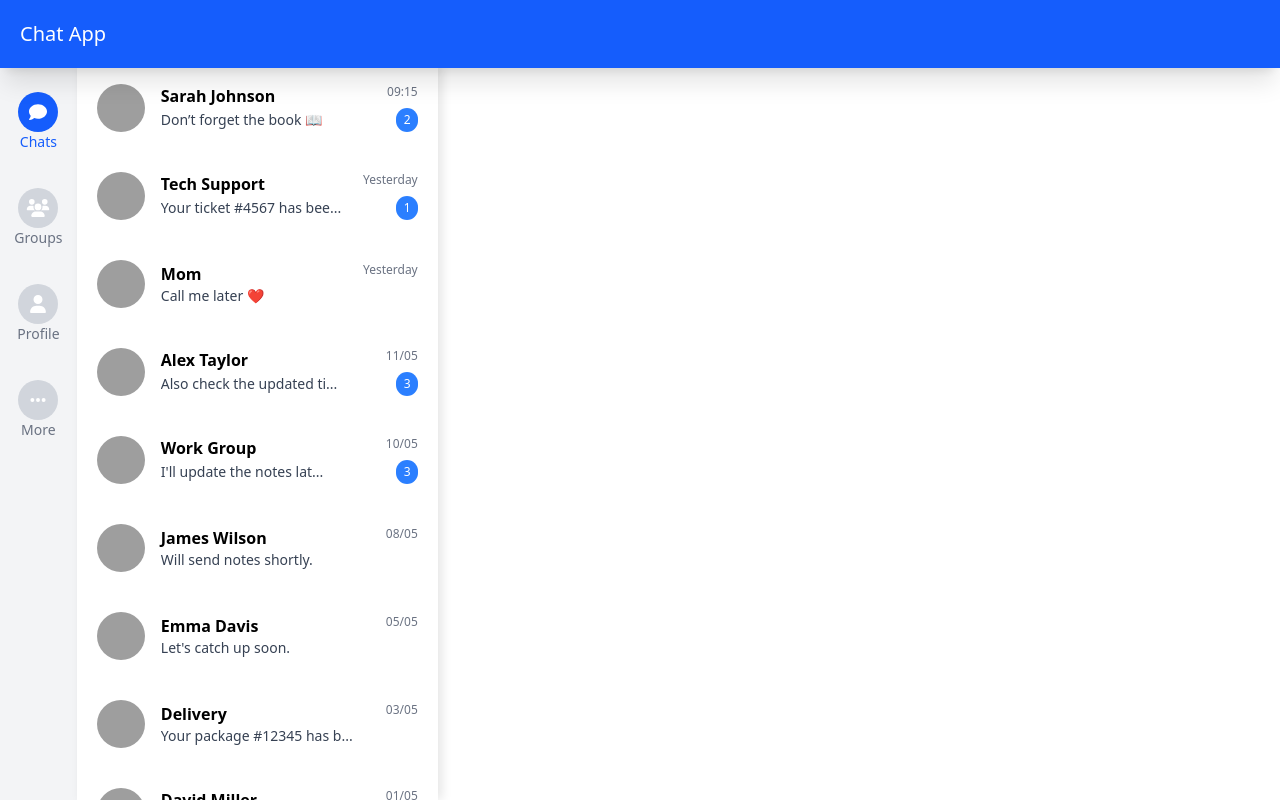
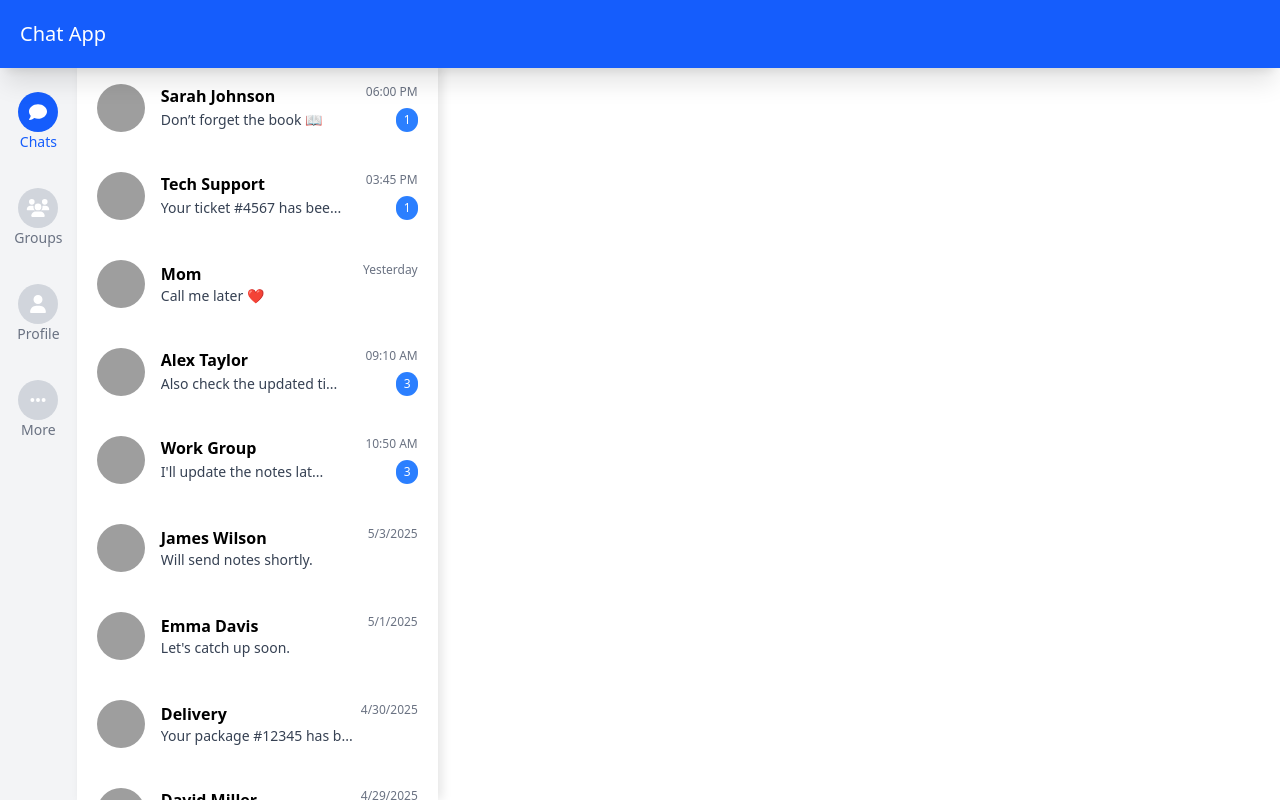
Before and after one commit to Catalin246/web-development-2, a Vue app in the folder client/: page /chats in a window 1280 px wide. Built offline with nearby package versions, Linux system fonts and the light colour scheme; grey boxes are pictures that could not be loaded; the HTML template or start-up script is replaced by a standard one.

Commit message:
Display the unread messages.

```diff
--- a/client/src/views/ChatsView.vue
+++ b/client/src/views/ChatsView.vue
@@ -21,142 +21,149 @@ onUnmounted(() => {
   window.removeEventListener('resize', updateWidth)
 })
 
-// Chats data with a computed unread count
+// Chats data with individual timestamps for each message
 const chats = ref([
   {
     name: "Sarah Johnson",
-    time: "09:15",
     avatar: "https://randomuser.me/api/portraits/women/1.jpg",
     messages: [
-      { text: "Hey, are we still meeting tomorrow at the coffee shop?", read: false, fromMe: false },
-      { text: "I’ll be there at 10!", read: false, fromMe: true },
-      { text: "Don’t forget the book 📖", read: true, fromMe: false }
+      { text: "Hey, are we still meeting tomorrow at the coffee shop?", timestamp: new Date('2025-05-06T09:15:00'), read: true, fromMe: false },
+      { text: "I’ll be there at 10!", timestamp: new Date('2025-05-06T09:20:00'), read: false, fromMe: true },
+      { text: "Don’t forget the book 📖", timestamp: new Date('2025-05-05T18:00:00'), read: true, fromMe: false }
     ]
   },
   {
     name: "Tech Support",
-    time: "Yesterday",
     avatar: "https://randomuser.me/api/portraits/men/1.jpg",
     messages: [
-      { text: "We’ve received your ticket.", read: true, fromMe: false },
-      { text: "Issue identified, working on it now.", read: true, fromMe: false },
-      { text: "Your ticket #4567 has been resolved. Please confirm if everything works now.", read: false, fromMe: false }
+      { text: "We’ve received your ticket.", timestamp: new Date('2025-05-05T10:00:00'), read: true, fromMe: false },
+      { text: "Issue identified, working on it now.", timestamp: new Date('2025-05-05T12:30:00'), read: true, fromMe: false },
+      { text: "Your ticket #4567 has been resolved. Please confirm if everything works now.", timestamp: new Date('2025-05-05T15:45:00'), read: false, fromMe: false }
     ]
   },
   {
     name: "Mom",
-    time: "Yesterday",
     avatar: "https://randomuser.me/api/portraits/women/2.jpg",
     messages: [
-      { text: "Don't forget about family dinner this Sunday! 🍗", read: true, fromMe: false },
-      { text: "Bringing your favorite pie!", read: true, fromMe: false },
-      { text: "Call me later ❤️", read: true, fromMe: false }
+      { text: "Don't forget about family dinner this Sunday! 🍗", timestamp: new Date('2025-05-04T14:30:00'), read: true, fromMe: false },
+      { text: "Bringing your favorite pie!", timestamp: new Date('2025-05-04T15:00:00'), read: true, fromMe: false },
+      { text: "Call me later ❤️", timestamp: new Date('2025-05-04T18:00:00'), read: true, fromMe: false }
     ]
   },
   {
     name: "Alex Taylor",
-    time: "11/05",
     avatar: "https://randomuser.me/api/portraits/men/2.jpg",
     messages: [
-      { text: "Just sent you the project files.", read: false, fromMe: false },
-      { text: "Let me know what you think!", read: false, fromMe: false },
-      { text: "Also check the updated timeline.", read: false, fromMe: false }
+      { text: "Just sent you the project files.", timestamp: new Date('2025-05-06T09:00:00'), read: false, fromMe: false },
+      { text: "Let me know what you think!", timestamp: new Date('2025-05-06T09:05:00'), read: false, fromMe: false },
+      { text: "Also check the updated timeline.", timestamp: new Date('2025-05-06T09:10:00'), read: false, fromMe: false }
     ]
   },
   {
     name: "Work Group",
-    time: "10/05",
     avatar: "https://randomuser.me/api/portraits/men/3.jpg",
     messages: [
-      { text: "Meeting moved to 3pm", read: false, fromMe: false },
-      { text: "Jenny: I'll be late", read: false, fromMe: false },
-      { text: "Mike: Got it", read: false, fromMe: false },
-      { text: "I'll update the notes later.", read: true, fromMe: true }
+      { text: "Meeting moved to 3pm", timestamp: new Date('2025-05-06T10:30:00'), read: false, fromMe: false },
+      { text: "Jenny: I'll be late", timestamp: new Date('2025-05-06T10:35:00'), read: false, fromMe: false },
+      { text: "Mike: Got it", timestamp: new Date('2025-05-06T10:40:00'), read: false, fromMe: false },
+      { text: "I'll update the notes later.", timestamp: new Date('2025-05-06T10:50:00'), read: true, fromMe: true }
     ]
   },
   {
     name: "James Wilson",
-    time: "08/05",
     avatar: "https://randomuser.me/api/portraits/men/4.jpg",
     messages: [
-      { text: "The design mockups look great!", read: true, fromMe: false },
-      { text: "Just a few small changes needed...", read: true, fromMe: false },
-      { text: "Will send notes shortly.", read: true, fromMe: false }
+      { text: "The design mockups look great!", timestamp: new Date('2025-05-03T09:15:00'), read: true, fromMe: false },
+      { text: "Just a few small changes needed...", timestamp: new Date('2025-05-03T09:20:00'), read: true, fromMe: false },
+      { text: "Will send notes shortly.", timestamp: new Date('2025-05-03T09:30:00'), read: true, fromMe: false }
     ]
   },
   {
     name: "Emma Davis",
-    time: "05/05",
     avatar: "https://randomuser.me/api/portraits/women/3.jpg",
     messages: [
-      { text: "Thanks for the birthday wishes! 🎉", read: true, fromMe: false },
-      { text: "It was such a fun day!", read: true, fromMe: false },
-      { text: "Let's catch up soon.", read: true, fromMe: false }
+      { text: "Thanks for the birthday wishes! 🎉", timestamp: new Date('2025-05-01T15:00:00'), read: true, fromMe: false },
+      { text: "It was such a fun day!", timestamp: new Date('2025-05-01T15:10:00'), read: true, fromMe: false },
+      { text: "Let's catch up soon.", timestamp: new Date('2025-05-01T15:20:00'), read: true, fromMe: false }
     ]
   },
   {
     name: "Delivery",
-    time: "03/05",
     avatar: "https://randomuser.me/api/portraits/men/5.jpg",
     messages: [
-      { text: "Your package #12345 has been shipped.", read: true, fromMe: false },
-      { text: "Out for delivery now.", read: true, fromMe: false },
-      { text: "Your package #12345 has been delivered", read: true, fromMe: false }
+      { text: "Your package #12345 has been shipped.", timestamp: new Date('2025-04-30T10:00:00'), read: true, fromMe: false },
+      { text: "Out for delivery now.", timestamp: new Date('2025-04-30T11:00:00'), read: true, fromMe: false },
+      { text: "Your package #12345 has been delivered", timestamp: new Date('2025-04-30T12:00:00'), read: true, fromMe: false }
     ]
   },
   {
     name: "David Miller",
-    time: "01/05",
     avatar: "https://randomuser.me/api/portraits/men/6.jpg",
     messages: [
-      { text: "Let me know when you're free.", read: true, fromMe: false },
-      { text: "Want to talk about the new project.", read: true, fromMe: false },
-      { text: "Ping me anytime today.", read: false, fromMe: false }
+      { text: "Let me know when you're free.", timestamp: new Date('2025-04-29T09:00:00'), read: true, fromMe: false },
+      { text: "Want to talk about the new project.", timestamp: new Date('2025-04-29T09:05:00'), read: true, fromMe: false },
+      { text: "Ping me anytime today.", timestamp: new Date('2025-04-29T09:10:00'), read: false, fromMe: false }
     ]
   },
   {
     name: "Study Group",
-    time: "28/04",
     avatar: "https://randomuser.me/api/portraits/women/4.jpg",
     messages: [
-      { text: "Final exam on Friday", read: false, fromMe: false },
-      { text: "Maria: I'll bring snacks", read: false, fromMe: false },
-      { text: "Tom: Can someone share notes?", read: false, fromMe: false },
-      { text: "Sure, I'll upload mine tonight.", read: true, fromMe: true }
+      { text: "Final exam on Friday", timestamp: new Date('2025-04-27T13:00:00'), read: false, fromMe: false },
+      { text: "Maria: I'll bring snacks", timestamp: new Date('2025-04-27T13:10:00'), read: false, fromMe: false },
+      { text: "Tom: Can someone share notes?", timestamp: new Date('2025-04-27T13:15:00'), read: false, fromMe: false },
+      { text: "Sure, I'll upload mine tonight.", timestamp: new Date('2025-04-27T13:30:00'), read: true, fromMe: true }
     ]
   },
   {
     name: "Olivia Brown",
-    time: "25/04",
     avatar: "https://randomuser.me/api/portraits/women/5.jpg",
     messages: [
-      { text: "The restaurant was amazing!", read: true, fromMe: false },
-      { text: "We should go there again soon 😊", read: true, fromMe: false },
-      { text: "Next weekend?", read: true, fromMe: false }
+      { text: "The restaurant was amazing!", timestamp: new Date('2025-04-25T18:00:00'), read: true, fromMe: false },
+      { text: "We should go there again soon 😊", timestamp: new Date('2025-04-25T18:15:00'), read: true, fromMe: false },
+      { text: "Next weekend?", timestamp: new Date('2025-04-25T18:30:00'), read: true, fromMe: false }
     ]
   },
   {
     name: "Bank Alerts",
-    time: "20/04",
     avatar: "https://randomuser.me/api/portraits/men/7.jpg",
     messages: [
-      { text: "Reminder: Credit card payment due in 3 days", read: true, fromMe: false },
-      { text: "Auto payment enabled", read: true, fromMe: false },
-      { text: "Thank you for your payment", read: true, fromMe: false }
+      { text: "Reminder: Credit card payment due in 3 days", timestamp: new Date('2025-04-20T09:00:00'), read: true, fromMe: false },
+      { text: "Auto payment enabled", timestamp: new Date('2025-04-20T09:30:00'), read: true, fromMe: false },
+      { text: "Thank you for your payment", timestamp: new Date('2025-04-20T10:00:00'), read: true, fromMe: false }
     ]
   }
 ])
 
-// Computed property to calculate unread messages count for each chat
+// Function to format the time based on today, yesterday, or full date
+function formatMessageTime(timestamp) {
+  const now = new Date();
+  const diffInMs = now - timestamp;
+  const oneDay = 24 * 60 * 60 * 1000;
+
+  if (diffInMs < oneDay) {
+    return timestamp.toLocaleTimeString([], { hour: '2-digit', minute: '2-digit' });
+  } else if (diffInMs < 2 * oneDay) {
+    return 'Yesterday';
+  } else {
+    return timestamp.toLocaleDateString();
+  }
+}
+
+// Computed property to calculate unread messages count and format time
 const calculatedChats = computed(() => {
   return chats.value.map(chat => {
-    const unreadCount = chat.messages.filter(message => !message.read).length
+    const unreadCount = chat.messages.filter(message => !message.read).length;
     return {
       ...chat,
-      unread: unreadCount
-    }
-  })
-})
+      unread: unreadCount,
+      messages: chat.messages.map(message => ({
+        ...message,
+        formattedTime: formatMessageTime(message.timestamp)
+      }))
+    };
+  });
+});
 
 </script>
 
@@ -170,9 +177,9 @@ const calculatedChats = computed(() => {
       <ChatItem
         :name="chat.name"
         :avatar="chat.avatar"
-        :time="chat.time"
         :unread="chat.unread"
         :lastMessage="chat.messages.length ? chat.messages[chat.messages.length - 1] : null"
+        :time="chat.messages.length ? chat.messages[chat.messages.length - 1].formattedTime : ''"
       />
     </div>
   </div>
```
